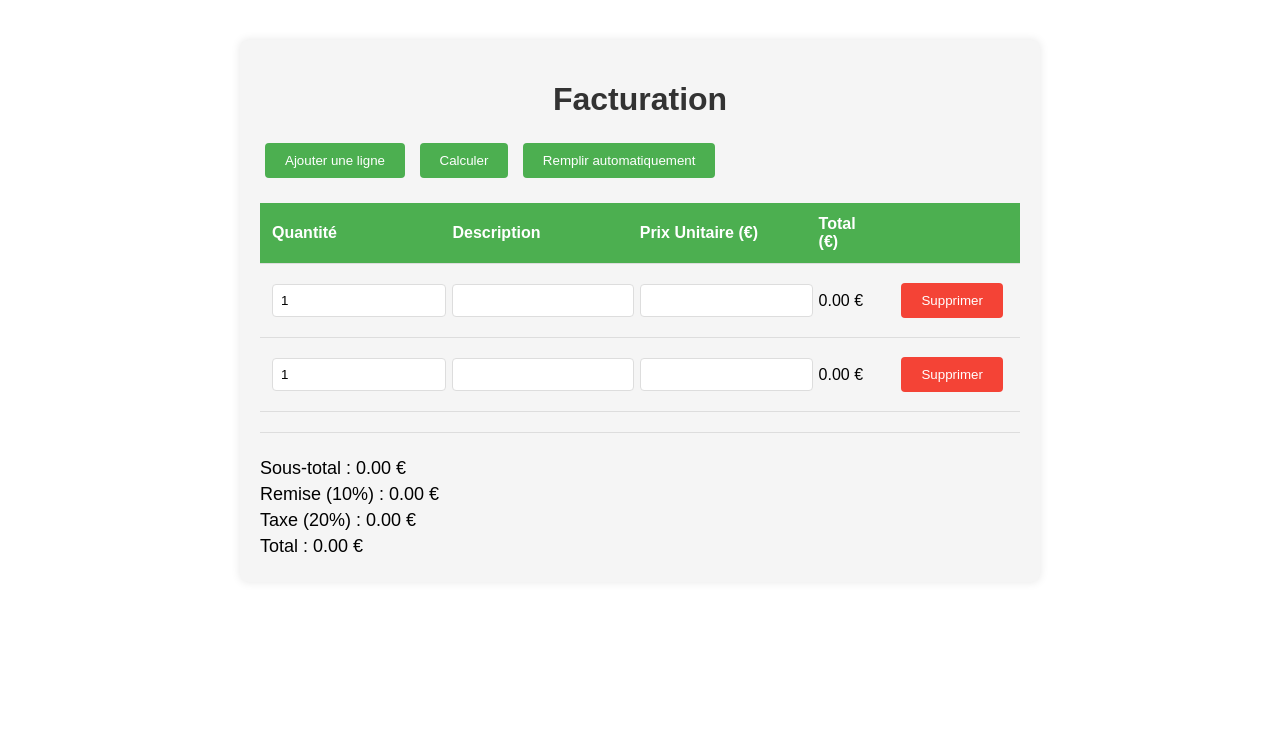
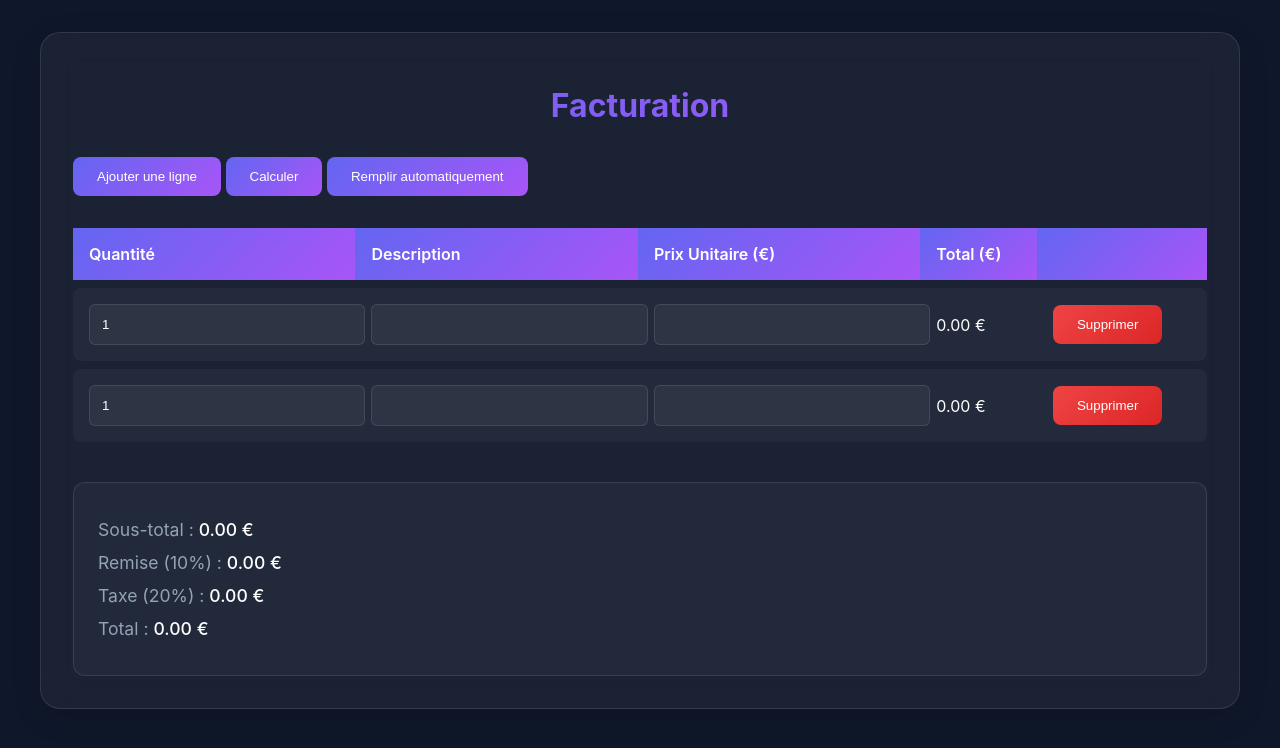
Before and after one commit to matskobinks/garsrelou.eu, a PHP site: the page made by content/missions/mission 10/index.html in a window 1280 px wide. Shown: the top 748 px of the page. Run offline with PHP 8.4, Linux system fonts and the light colour scheme.

Commit message:
update css

```diff
--- a/content/missions/mission 10/style.css
+++ b/content/missions/mission 10/style.css
@@ -1,73 +1,114 @@
+:root {
+  --bg-dark: #0f172a;
+  --primary: #6366f1;
+  --primary-gradient: linear-gradient(135deg, #6366f1 0%, #a855f7 100%);
+  --card-bg: rgba(255, 255, 255, 0.05);
+  --text-light: #fff;
+  --text-secondary: #94a3b8;
+}
+
+@import url('https://fonts.googleapis.com/css2?family=Inter:wght@400;500;600;700&display=swap');
+
 body {
-      font-family: Arial, sans-serif;
-      max-width: 800px;
-      margin: 20px auto;
-      padding: 20px;
+  font-family: 'Inter', sans-serif;
+  max-width: 1200px;
+  margin: 0 auto;
+  padding: 2rem;
+  background: var(--bg-dark);
+  color: var(--text-light);
 }
 
 .container {
-      background: #f5f5f5;
-      padding: 20px;
-      border-radius: 8px;
-      box-shadow: 0 0 10px rgba(0,0,0,0.1);
+  background: var(--card-bg);
+  backdrop-filter: blur(16px);
+  padding: 2rem;
+  border-radius: 20px;
+  border: 1px solid rgba(255, 255, 255, 0.1);
+  box-shadow: 0 8px 32px rgba(0, 0, 0, 0.1);
 }
 
 h1 {
-      color: #333;
+  background: var(--primary-gradient);
+  -webkit-background-clip: text;
+  -webkit-text-fill-color: transparent;
   text-align: center;
-      margin-bottom: 20px;
+  font-weight: 700;
+  margin-bottom: 2rem;
 }
 
 table {
   width: 100%;
-      border-collapse: collapse;
-      margin: 20px 0;
+  border-collapse: separate;
+  border-spacing: 0 8px;
+  margin: 1.5rem 0;
 }
 
 th, td {
-      padding: 12px;
+  padding: 1rem;
   text-align: left;
-      border-bottom: 1px solid #ddd;
+  background: rgba(255, 255, 255, 0.03);
 }
 
 th {
-      background-color: #4CAF50;
+  background: var(--primary-gradient);
   color: white;
+  font-weight: 600;
 }
+
+td:first-child { border-radius: 8px 0 0 8px; }
+td:last-child { border-radius: 0 8px 8px 0; }
 
 input {
   width: 100%;
-      padding: 8px;
-      margin: 8px 0;
-      border: 1px solid #ddd;
-      border-radius: 4px;
+  padding: 0.75rem;
+  background: rgba(255, 255, 255, 0.05);
+  border: 1px solid rgba(255, 255, 255, 0.1);
+  border-radius: 6px;
+  color: var(--text-light);
+  transition: all 0.3s ease;
+}
+
+input:focus {
+  outline: none;
+  border-color: var(--primary);
+  box-shadow: 0 0 0 2px rgba(99, 102, 241, 0.2);
 }
 
 button {
-      background-color: #4CAF50;
+  background: var(--primary-gradient);
   color: white;
-      padding: 10px 20px;
+  padding: 0.75rem 1.5rem;
   border: none;
-      border-radius: 4px;
+  border-radius: 8px;
   cursor: pointer;
-      margin: 5px;
+  font-weight: 500;
+  transition: all 0.3s ease;
 }
 
 button:hover {
-      background-color: #45a049;
+  opacity: 0.9;
+  transform: translateY(-2px);
+}
+
+.removeRow {
+  background: linear-gradient(135deg, #ef4444 0%, #dc2626 100%);
 }
 
 .calculations {
-      margin-top: 20px;
-      padding-top: 20px;
-      border-top: 1px solid #ddd;
+  margin-top: 2rem;
+  padding: 1.5rem;
+  background: rgba(255, 255, 255, 0.03);
+  border-radius: 12px;
+  border: 1px solid rgba(255, 255, 255, 0.1);
 }
 
 .calculations div {
-      font-size: 18px;
-      margin: 5px 0;
+  font-size: 1.1rem;
+  margin: 0.75rem 0;
+  color: var(--text-secondary);
 }
 
-    .removeRow {
-      background-color: #f44336;
+.calculations span {
+  color: var(--text-light);
+  font-weight: 500;
 }
```
Also changed, not shown: content/missions/mission 8/styles.css (+65 -38 lines), content/missions/mission 9/style.css (+53 -43 lines). Lines whose indentation alone changed are shown as unchanged.
